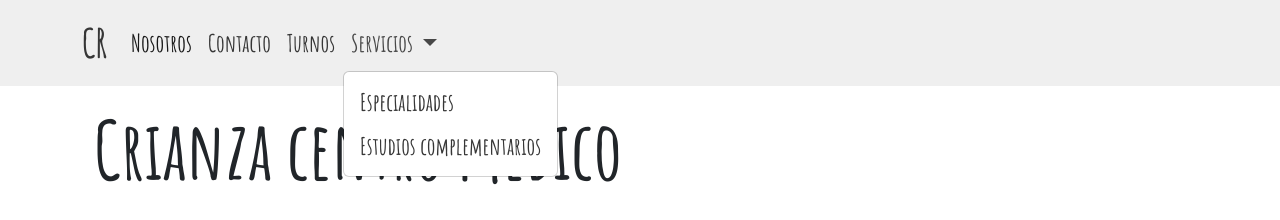
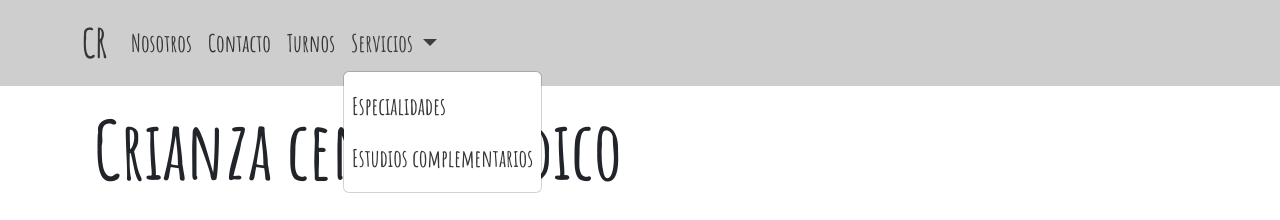
Before and after one commit to palmaroocchiagustina/crianza-centro-medico, a plain HTML site: page index.html in a window 1280 px wide. Both pictures are taken after a click on the button "Servicios". Shown: the top 220 px of the page. Drawn offline with nearby package versions, Linux system fonts and the light colour scheme; grey boxes are pictures that could not be loaded.

Commit message:
aplicamos hover a navbar, cambiamos color de navbar y body

```diff
--- a/index.html
+++ b/index.html
@@ -24,7 +24,7 @@
 
 <!--body-->
 
-<body class="body">
+<body class="body bg-body">
   <header class="header bg-color">
 
 
@@ -38,7 +38,7 @@
           <div class="collapse navbar-collapse" id="navbarNavDropdown">
             <ul class="navbar-nav">
               <li class="nav-item">
-                <a class="nav-link active" aria-current="page" href="./templates/nosotros.html">Nosotros</a>
+                <a class="nav-link" aria-current="page" href="./templates/nosotros.html">Nosotros</a>
               </li>
               <li class="nav-item">
                 <a class="nav-link" href="./templates/contacto.html">Contacto</a>
@@ -51,8 +51,8 @@
                   Servicios
                 </a>
                 <ul class="dropdown-menu fs-4" aria-labelledby="navbarDropdownMenuLink">
-                  <li><a class="dropdown-item" href="./templates/especialidades.html">Especialidades</a></li>
-                  <li><a class="dropdown-item" href="./templates/especialidades.html">Estudios complementarios</a></li>
+                  <li><a class="dropdown-item nav-link" href="./templates/especialidades.html">Especialidades</a></li>
+                  <li><a class="dropdown-item nav-link" href="./templates/especialidades.html">Estudios complementarios</a></li>
 
                 </ul>
               </li>
--- a/style/index.css
+++ b/style/index.css
@@ -15,14 +15,23 @@
 
 .bg-color{
 
-    background-color: #efefef;
+    background-color:  #cecece;
 
 
+}
+.bg-body {
+
+    background-color:  #c3c3c3;
 }
 
 .bg-color a{
 
     color: #363636;
+}
+
+.nav-link:hover {
+
+    color: #6a9af4;
 }
 
 .img-thumbnail{
```
